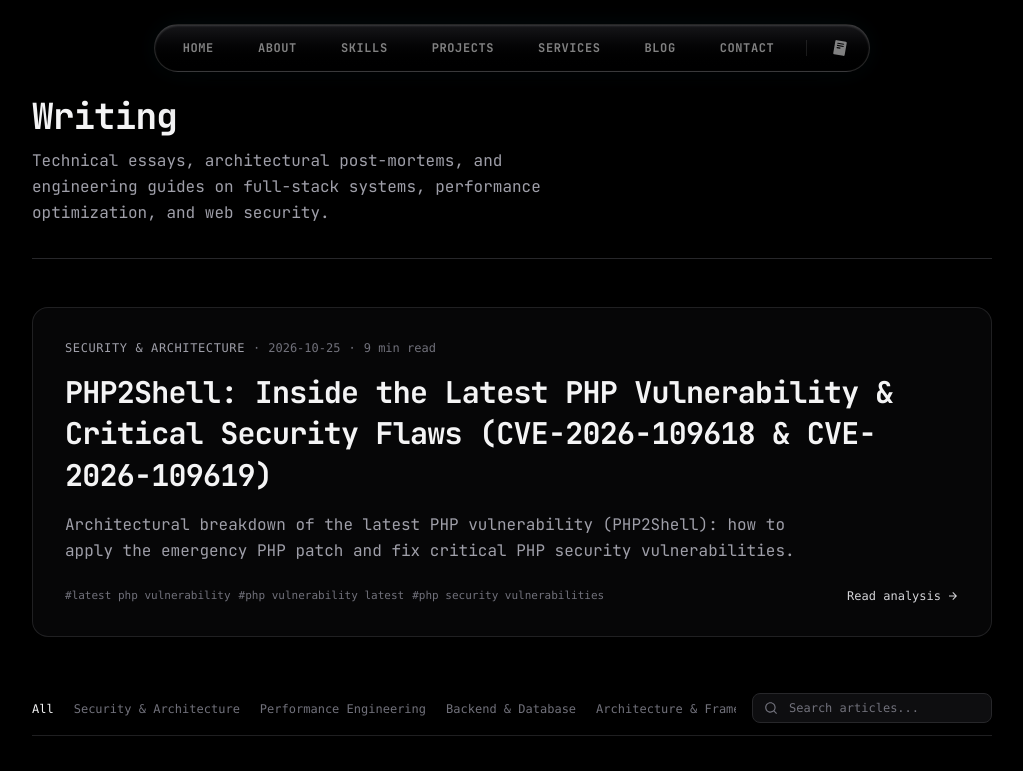
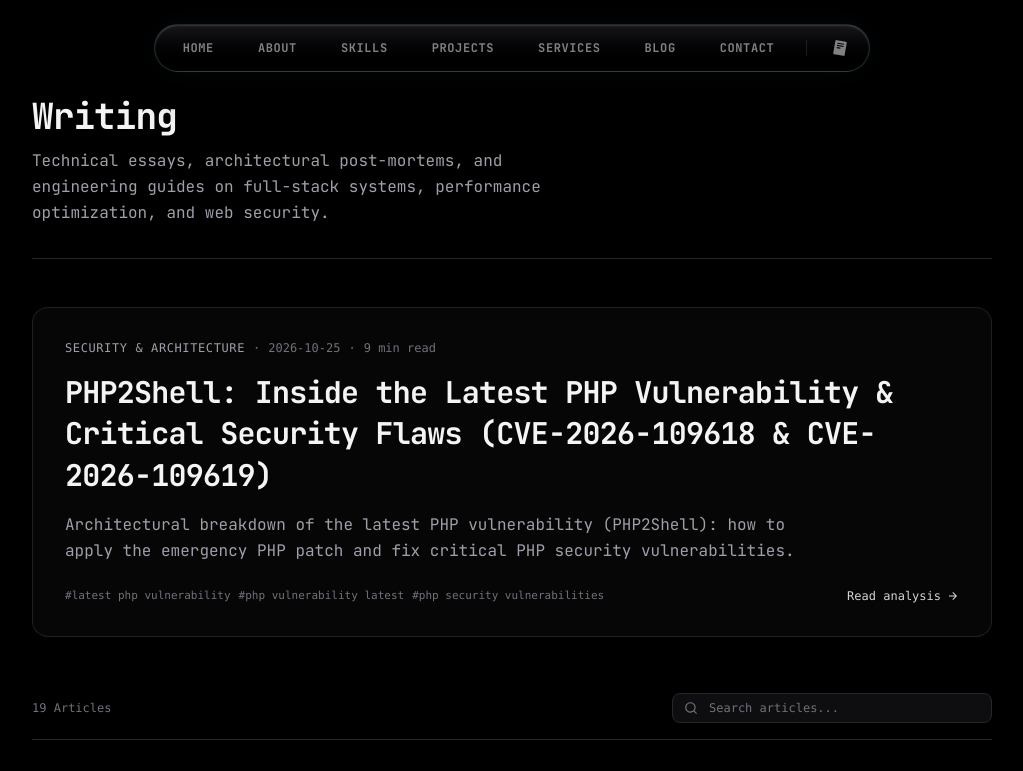
Before and after one commit to Aafaque-Nazir/Portfolio, a React (Vite) app: page /blog in a window 1280 px wide. Shown: the top 771 px of the page, without its empty margins (128-1151 px from the left). Built offline with nearby package versions, Linux system fonts and the light colour scheme.

Commit message:
refactor(blog): remove category filter tabs for clean minimal layout

```diff
--- a/src/pages/Blog.jsx
+++ b/src/pages/Blog.jsx
@@ -8,33 +8,15 @@ import {
 } from "react-icons/ri";
 import { blogs } from "../data/blogs";
 
-const CATEGORIES = [
-  "All",
-  "Security & Architecture",
-  "Performance Engineering",
-  "Backend & Database",
-  "Architecture & Frameworks",
-  "Real-Time & Full-Stack",
-];
-
 export default function Blog() {
   const [searchQuery, setSearchQuery] = useState("");
-  const [selectedCategory, setSelectedCategory] = useState("All");
 
   const featuredPost = blogs[0];
 
   const filteredBlogs = useMemo(() => {
-    let result = blogs;
-
-    // Filter by Category
-    if (selectedCategory !== "All") {
-      result = result.filter((post) => post.category === selectedCategory);
-    }
-
-    // Filter by Search Query
     const q = searchQuery.toLowerCase().trim();
-    if (q) {
-      result = result.filter((post) => {
+    if (!q) return blogs;
+    return blogs.filter((post) => {
       return (
         post.title.toLowerCase().includes(q) ||
         post.description.toLowerCase().includes(q) ||
@@ -42,10 +24,7 @@ export default function Blog() {
         post.tags?.some((t) => t.toLowerCase().includes(q))
       );
     });
-    }
-
-    return result;
-  }, [searchQuery, selectedCategory]);
+  }, [searchQuery]);
 
   return (
     <div id="blog" className="min-h-screen bg-black text-white pt-24 pb-20">
@@ -62,7 +41,7 @@ export default function Blog() {
         </header>
 
         {/* Featured Story: Understated Editorial Lead */}
-        {!searchQuery && selectedCategory === "All" && featuredPost && (
+        {!searchQuery && featuredPost && (
           <section className="mb-14">
             <Link
               to={`/blog/${featuredPost.slug}`}
@@ -109,31 +88,14 @@ export default function Blog() {
           </section>
         )}
 
-        {/* Category Filter Tabs & Search: Minimalist Strip */}
-        <div className="mb-10 space-y-4">
-          <div className="flex flex-col sm:flex-row sm:items-center justify-between gap-4 border-b border-zinc-800/80 pb-3">
-            {/* Minimalist Tabs */}
-            <nav className="flex items-center gap-5 overflow-x-auto scrollbar-none py-1" aria-label="Category filter">
-              {CATEGORIES.map((cat) => {
-                const isSelected = selectedCategory === cat;
-                return (
-                  <button
-                    key={cat}
-                    onClick={() => setSelectedCategory(cat)}
-                    className={`text-xs font-mono transition-colors whitespace-nowrap cursor-pointer pb-2 -mb-3 border-b-2 ${
-                      isSelected
-                        ? "text-zinc-100 font-medium border-zinc-300"
-                        : "text-zinc-500 hover:text-zinc-300 border-transparent"
-                    }`}
-                  >
-                    {cat}
-                  </button>
-                );
-              })}
-            </nav>
+        {/* Clean Article Header Strip & Search */}
+        <div className="mb-8 flex flex-col sm:flex-row sm:items-center justify-between gap-4 border-b border-zinc-800 pb-4">
+          <div className="text-xs font-mono text-zinc-500">
+            {filteredBlogs.length} {filteredBlogs.length === 1 ? "Article" : "Articles"}
+            {searchQuery && ` matching "${searchQuery}"`}
+          </div>
 
-            {/* Quiet Search Input */}
-            <div className="relative flex items-center min-w-[240px]">
+          <div className="relative flex items-center w-full sm:max-w-xs">
             <RiSearchLine
               className="absolute left-3 text-zinc-500 pointer-events-none"
               size={14}
@@ -158,41 +120,19 @@ export default function Blog() {
           </div>
         </div>
 
-          {(searchQuery || selectedCategory !== "All") && (
-            <div className="flex items-center justify-between text-xs font-mono text-zinc-500 pt-1">
-              <span>
-                {filteredBlogs.length} {filteredBlogs.length === 1 ? "article" : "articles"} found
-                {selectedCategory !== "All" && ` in ${selectedCategory}`}
-              </span>
-              <button
-                onClick={() => {
-                  setSearchQuery("");
-                  setSelectedCategory("All");
-                }}
-                className="text-zinc-400 hover:text-zinc-200 underline cursor-pointer"
-              >
-                Reset filters
-              </button>
-            </div>
-          )}
-        </div>
-
         {/* Article Grid / Stream: Clean Editorial Cards */}
         {filteredBlogs.length === 0 ? (
           <div className="text-center py-16 px-4 border border-zinc-800 rounded-xl bg-zinc-950/40 max-w-md mx-auto">
             <RiArticleLine className="mx-auto text-2xl text-zinc-600 mb-2" />
             <p className="text-zinc-300 text-sm font-medium">No articles match your query</p>
             <p className="text-zinc-500 text-xs font-mono mt-1">
-              Try a different keyword or reset filters.
+              Try a different keyword or reset search.
             </p>
             <button
-              onClick={() => {
-                setSearchQuery("");
-                setSelectedCategory("All");
-              }}
+              onClick={() => setSearchQuery("")}
               className="mt-4 px-3 py-1.5 rounded-md text-xs font-mono bg-zinc-900 hover:bg-zinc-800 text-zinc-300 border border-zinc-800 transition-colors cursor-pointer"
             >
-              Reset
+              Reset Search
             </button>
           </div>
         ) : (
```
Lines whose indentation alone changed are shown as unchanged.
